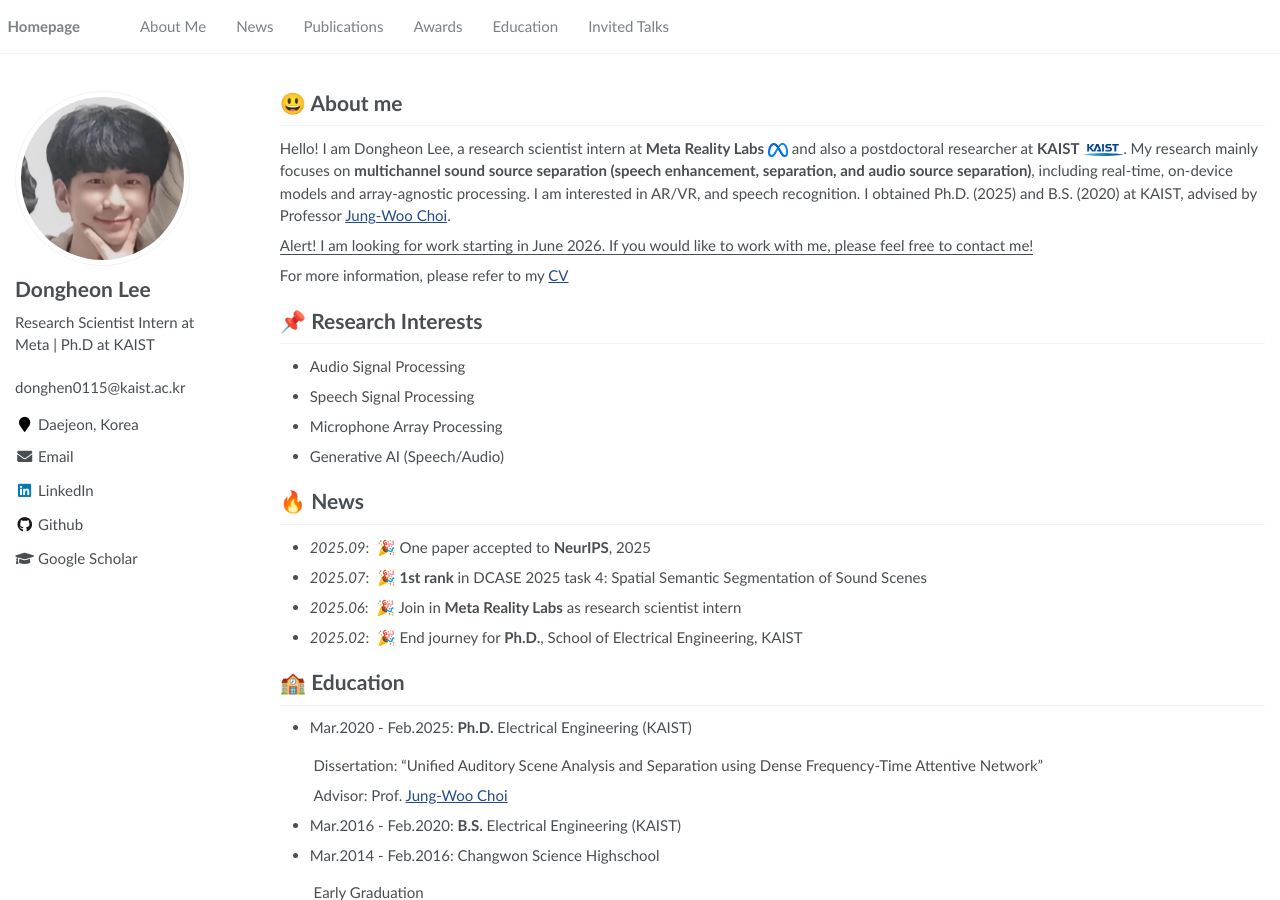
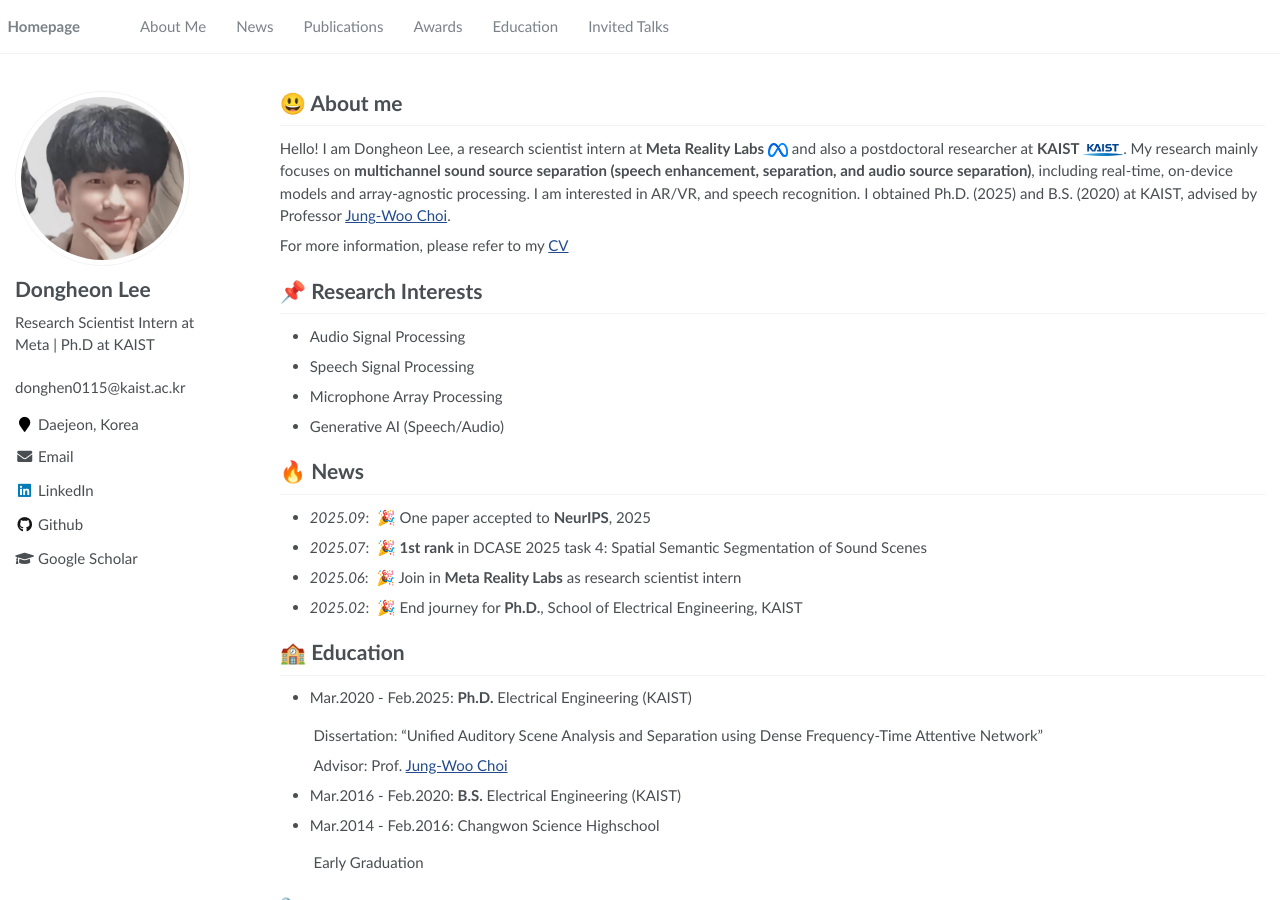
Before and after one commit to donghoney0416/donghoney0416.github.io, a Jekyll site: the page built from _pages/about.md, in a window 1280 px wide and 900 px high. Built offline with Jekyll 4.4.1, drawn with Linux system fonts in a browser that asks for light colours.

Commit message:
Update about me section in about.md
Removed alert about job availability and updated personal information.

```diff
--- a/_pages/about.md
+++ b/_pages/about.md
@@ -19,8 +19,6 @@ redirect_from:
 
 # 😃 About me
 Hello! I am Dongheon Lee, a research scientist intern at <strong>Meta Reality Labs</strong> <img src="images/meta_logo.png" alt="Meta" width="20"/> and also a postdoctoral researcher at <strong>KAIST</strong> <img src="images/kaist_logo.png" alt="kaist" width="40"/>. My research mainly focuses on <strong>multichannel sound source separation (speech enhancement, separation, and audio source separation)</strong>, including real-time, on-device models and array-agnostic processing. I am interested in AR/VR, and speech recognition. I obtained Ph.D. (2025) and B.S. (2020) at KAIST, advised by Professor [Jung-Woo Choi](https://www.sound.kaist.ac.kr/).
-
-<u>Alert! I am looking for work starting in June 2026. If you would like to work with me, please feel free to contact me!</u>
 
 For more information, please refer to my [CV](https://drive.google.com/file/d/1jvlwsHGhg4-2sqW7IsRV0QjE6hQiVG4q/view?usp=sharing)
 
```
